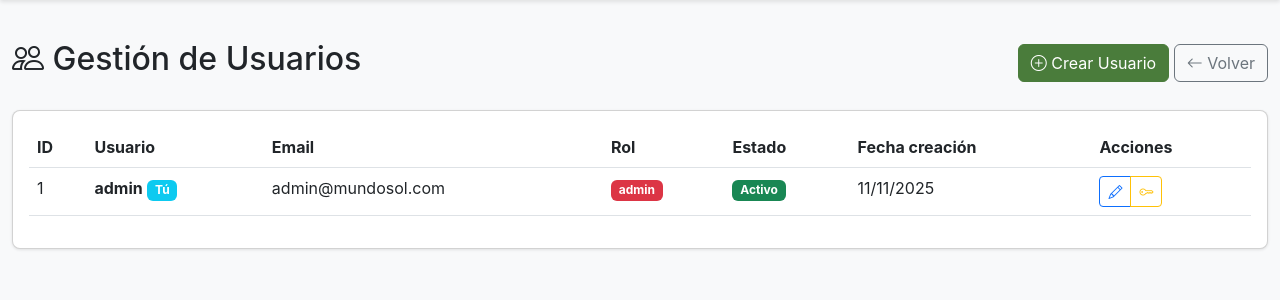
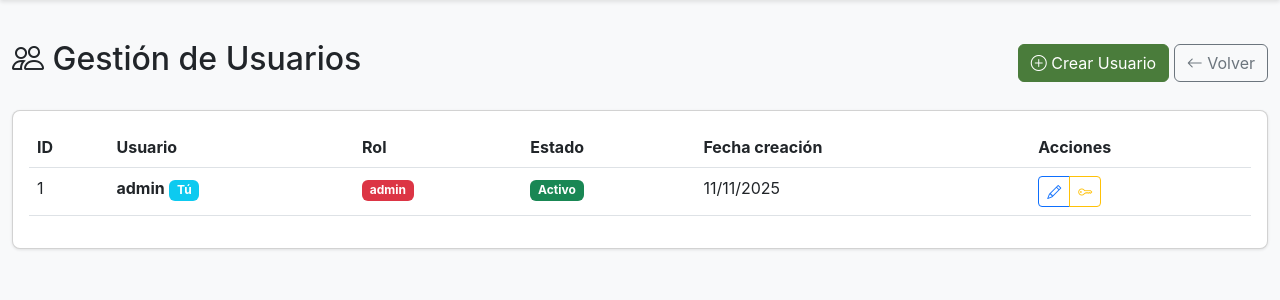
Before and after one commit to Jusdorado/panel-de-correos, a Flask app: page /admin/users in a window 1280 px wide. Shown: the part 62-362 px from the top of the page. Run offline with Flask 3, Linux system fonts and the light colour scheme; a user stored in the database is signed in.

Commit message:
ya va todo

```diff
--- a/app/models.py
+++ b/app/models.py
@@ -10,7 +10,6 @@ class User(UserMixin, db.Model):
 
     id = db.Column(db.Integer, primary_key=True)
     username = db.Column(db.String(80), unique=True, nullable=False, index=True)
-    email = db.Column(db.String(120), unique=True, nullable=False, index=True)
     password_hash = db.Column(db.String(255), nullable=False)
     role = db.Column(db.String(20), default='usuario', nullable=False)  # 'admin', 'logistica', 'usuario'
     is_active = db.Column(db.Boolean, default=True, nullable=False)
--- a/app/routes/admin.py
+++ b/app/routes/admin.py
@@ -24,13 +24,12 @@ def create_user():
     data = request.get_json()
 
     # Validar campos requeridos
-    required_fields = ['username', 'email', 'password', 'role']
+    required_fields = ['username', 'password', 'role']
     for field in required_fields:
         if field not in data or not data[field]:
             return jsonify({'error': f'Campo requerido: {field}'}), 400
 
     username = data['username'].strip()
-    email = data['email'].strip()
     password = data['password']
     role = data['role']
 
@@ -42,14 +41,10 @@ def create_user():
     if User.query.filter_by(username=username).first():
         return jsonify({'error': 'El nombre de usuario ya existe'}), 400
 
-    if User.query.filter_by(email=email).first():
-        return jsonify({'error': 'El email ya está registrado'}), 400
-
     try:
         # Crear usuario
         user = User(
             username=username,
-            email=email,
             role=role,
             is_active=True
         )
@@ -64,7 +59,6 @@ def create_user():
             'user': {
                 'id': user.id,
                 'username': user.username,
-                'email': user.email,
                 'role': user.role,
                 'is_active': user.is_active
             }
@@ -98,13 +92,6 @@ def update_user(user_id):
                 return jsonify({'error': 'El nombre de usuario ya existe'}), 400
             user.username = new_username
 
-        if 'email' in data and data['email'].strip():
-            new_email = data['email'].strip()
-            # Verificar que no exista otro usuario con ese email
-            existing = User.query.filter(User.email == new_email, User.id != user_id).first()
-            if existing:
-                return jsonify({'error': 'El email ya está registrado'}), 400
-            user.email = new_email
 
         if 'role' in data:
             if data['role'] not in ['admin', 'logistica', 'usuario']:
@@ -125,7 +112,6 @@ def update_user(user_id):
             'user': {
                 'id': user.id,
                 'username': user.username,
-                'email': user.email,
                 'role': user.role,
                 'is_active': user.is_active
             }
--- a/app/templates/admin/users.html
+++ b/app/templates/admin/users.html
@@ -26,7 +26,6 @@
                                 <tr>
                                     <th>ID</th>
                                     <th>Usuario</th>
-                                    <th>Email</th>
                                     <th>Rol</th>
                                     <th>Estado</th>
                                     <th>Fecha creación</th>
@@ -43,7 +42,6 @@
                                         <span class="badge bg-info">Tú</span>
                                         {% endif %}
                                     </td>
-                                    <td>{{ usuario.email }}</td>
                                     <td>
                                         <span class="badge
                                             {% if usuario.role == 'admin' %}bg-danger
@@ -62,7 +60,7 @@
                                     <td>{{ usuario.created_at.strftime('%d/%m/%Y') }}</td>
                                     <td>
                                         <div class="btn-group btn-group-sm">
-                                            <button class="btn btn-outline-primary" onclick="editarUsuario({{ usuario.id }}, '{{ usuario.username }}', '{{ usuario.email }}', '{{ usuario.role }}', {{ usuario.is_active|lower }})">
+                                            <button class="btn btn-outline-primary" onclick="editarUsuario({{ usuario.id }}, '{{ usuario.username }}', '{{ usuario.role }}', {{ usuario.is_active|lower }})">
                                                 <i class="bi bi-pencil"></i>
                                             </button>
                                             <button class="btn btn-outline-warning" onclick="resetPassword({{ usuario.id }}, '{{ usuario.username }}')">
@@ -101,10 +99,6 @@
                         <input type="text" class="form-control" id="crear_username" required>
                     </div>
                     <div class="mb-3">
-                        <label for="crear_email" class="form-label">Email</label>
-                        <input type="email" class="form-control" id="crear_email" required>
-                    </div>
-                    <div class="mb-3">
                         <label for="crear_password" class="form-label">Contraseña</label>
                         <input type="password" class="form-control" id="crear_password" required minlength="6">
                     </div>
@@ -141,10 +135,6 @@
                     <div class="mb-3">
                         <label for="editar_username" class="form-label">Usuario</label>
                         <input type="text" class="form-control" id="editar_username" required>
-                    </div>
-                    <div class="mb-3">
-                        <label for="editar_email" class="form-label">Email</label>
-                        <input type="email" class="form-control" id="editar_email" required>
                     </div>
                     <div class="mb-3">
                         <label for="editar_role" class="form-label">Rol</label>
@@ -207,7 +197,6 @@ function crearUsuario(event) {
 
     const data = {
         username: document.getElementById('crear_username').value,
-        email: document.getElementById('crear_email').value,
         password: document.getElementById('crear_password').value,
         role: document.getElementById('crear_role').value
     };
@@ -233,10 +222,9 @@ function crearUsuario(event) {
 }
 
 // Editar usuario
-function editarUsuario(id, username, email, role, isActive) {
+function editarUsuario(id, username, role, isActive) {
     document.getElementById('editar_id').value = id;
     document.getElementById('editar_username').value = username;
-    document.getElementById('editar_email').value = email;
     document.getElementById('editar_role').value = role;
     document.getElementById('editar_is_active').checked = isActive;
 
@@ -250,7 +238,6 @@ function guardarEdicion(event) {
     const id = document.getElementById('editar_id').value;
     const data = {
         username: document.getElementById('editar_username').value,
-        email: document.getElementById('editar_email').value,
         role: document.getElementById('editar_role').value,
         is_active: document.getElementById('editar_is_active').checked
     };
--- a/requirements.txt
+++ b/requirements.txt
@@ -3,6 +3,7 @@ Flask-Login==0.6.3
 Flask-SQLAlchemy==3.1.1
 Flask-Migrate==4.0.5
 PyMySQL==1.1.0
+cryptography>=41.0.0
 python-dotenv==1.0.0
 requests==2.31.0
 werkzeug==3.0.1
--- a/run.py
+++ b/run.py
@@ -18,7 +18,6 @@ if __name__ == '__main__':
         if not admin:
             admin = User(
                 username='admin',
-                email='admin@mundosol.com',
                 role='admin',
                 is_active=True
             )
```
Also changed, not shown: seed_logistics_users.py (added, +53 -0 lines), 1 other file.
